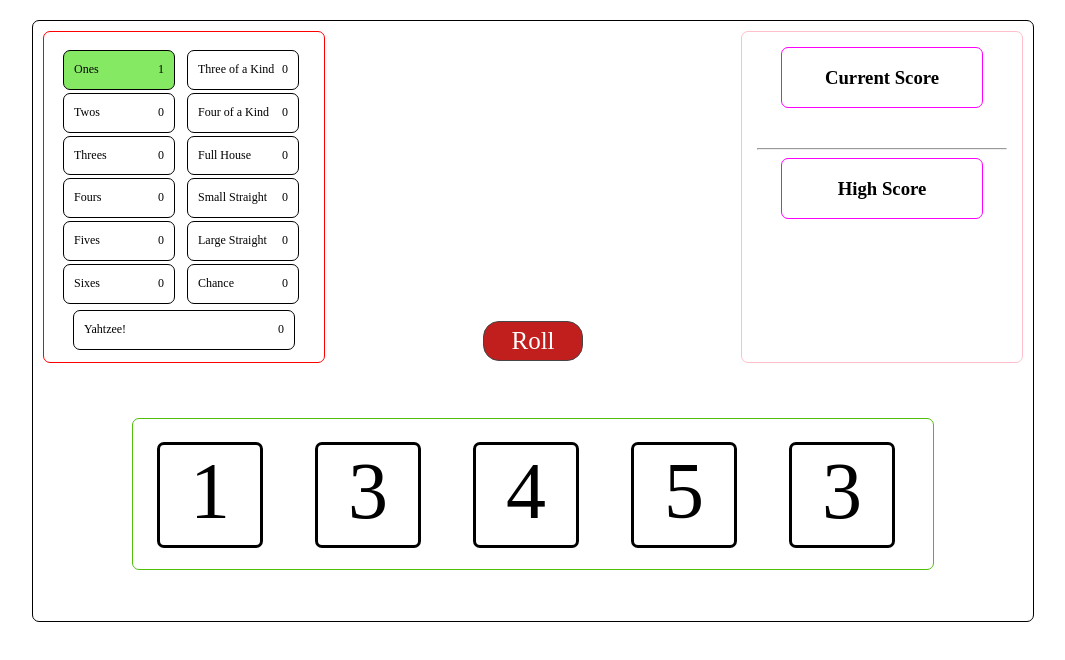
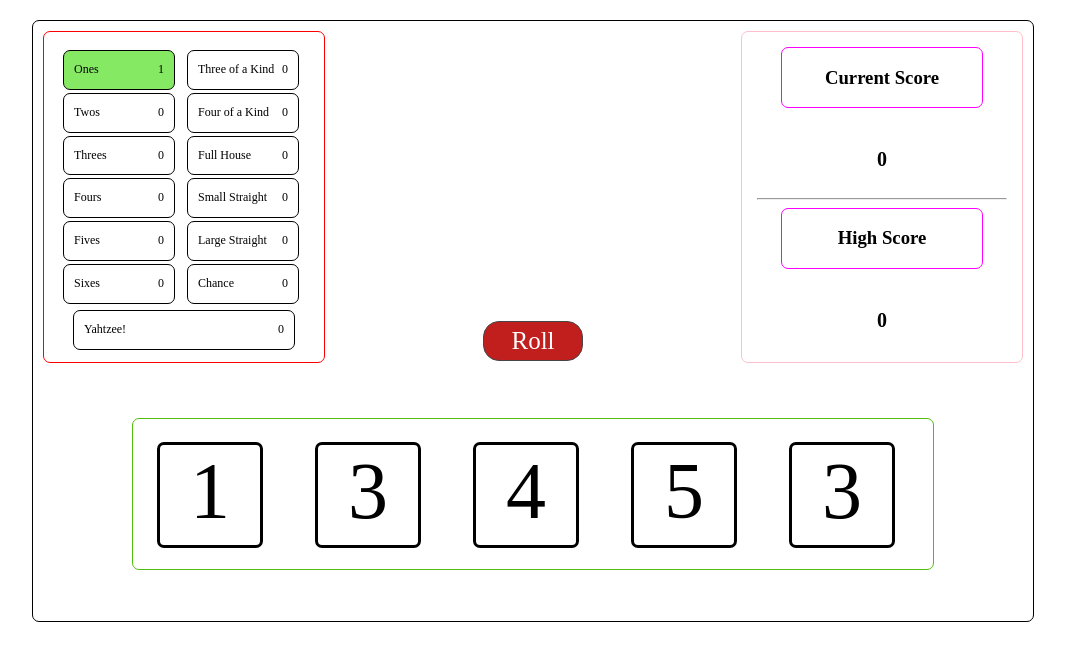
Before and after one commit to shoshaikh7/yahtzee, a plain HTML site: page index.html in a window 1280 px wide. Both pictures are taken after a click on the button "Roll". Shown: the whole page, without its empty margins (107-1172 px from the left). Drawn offline with nearby package versions, Linux system fonts and the light colour scheme.

Commit message:
Adjusted ones category to add score to score board if clicked on

```diff
--- a/index.html
+++ b/index.html
@@ -16,8 +16,8 @@
         <div class="score-title">
           <h3>Current Score</h3>
         </div>
-        <div class="score-content">
-          <h4></h4>
+        <div class="score-content" id="current">
+          <h4>0</h4>
         </div>
       </div>
       <hr>
@@ -25,8 +25,8 @@
         <div class="score-title">
           <h3>High Score</h3>
         </div>
-        <div class="score-content">
-          <h4></h4>
+        <div class="score-content" id="highscore">
+          <h4>0</h4>
         </div>
       </div>
     </div>
--- a/js/script.js
+++ b/js/script.js
@@ -1,6 +1,6 @@
 var rollCount = 0
 var diceValues = [];
-// DICE
+
 // Dice array
 var dice = [
   {
@@ -38,7 +38,7 @@ var rollDice = function() {
       dice[i].value = Math.floor((Math.random() * 6) + 1);
       $('.die').eq(i).text(dice[i].value);
     };
-  diceValues = [dice[0].value,dice[1].value,dice[2].value,dice[3].value,dice[4].value];
+  diceValues = [dice[0].value, dice[1].value, dice[2].value, dice[3].value, dice[4].value];
   getScore();
 };
 
@@ -54,27 +54,35 @@ var rollDice = function() {
 // Disable category if already used in the current game
 
 // Ones
-var checkOnes = function() {
-  var used = false;
+ var checkOnes = function (){
    var counter = 0;
    var sum = 0;
-  var points = function () {
-    for (i = 0; i < diceValues.length; i++) {
-			if(diceValues[i] === 1) {
+   var used = false;
+
+   // Make used equal to true if the category has been used already
+   if ($(".categories").hasClass("category-used")) {
+     used = true;
+   };
+
+   // If the category has not been used then do all this stuff...
+   if (used === false) {
+     for (var i = 0; i < diceValues.length; i++) {
+       if (diceValues[i] === 1) {
          sum += 1;
          counter ++;
-			};
-      $('#ones span').text(sum);
+         $("#ones span").text(sum);
+       } else {
+         $("#ones span").text(sum);
        };
      };
-  points();
+     // If dice contains any "ones" than add a class which highlights it green
      if (counter !== 0) {
        $("div#ones").addClass("highlight");
      } else {
        $("div#ones").removeClass("highlight");
      };
    };
-
+ };
 
 // Twos
 
@@ -111,15 +119,29 @@ var checkOnes = function() {
 
 // Yahtzee
 
+// Adding score to score-board
+var calculateScore = function() {
+  var allPoints = 0;
+
+  $('.categories').each(function() {
+    if ($(this).hasClass('category-used') || $(this).hasClass('frozen')) {
+      allPoints += parseInt($(this).find('span').text());
+    };
+  });
+
+  $('#current h4').text(allPoints);
+};
 
 // Check categories
-var getScore = function () {
+var getScore = function() {
   checkOnes();
   // checkTwos();
   // checkThrees();
   // checkFours();
   // checkFives();
   // checkSixes();
+
+  calculateScore();
 };
 
 
@@ -153,4 +175,6 @@ $(document).ready(function() {
     $selected.addClass('category-used');
   });
 
+
+
 });
--- a/styles/stylesheet.css
+++ b/styles/stylesheet.css
@@ -48,12 +48,13 @@
 
 }
 
+.highlight {
+  background-color: rgba(72, 222, 20, 0.66);
+}
+
 .category-used {
   border: 1px solid red;
-}
-
-.highlight {
-  background-color: rgba(72, 222, 20, 0.66);
+  background-color: gray;
 }
 
 #left-column {
```
Lines whose indentation alone changed are shown as unchanged.
